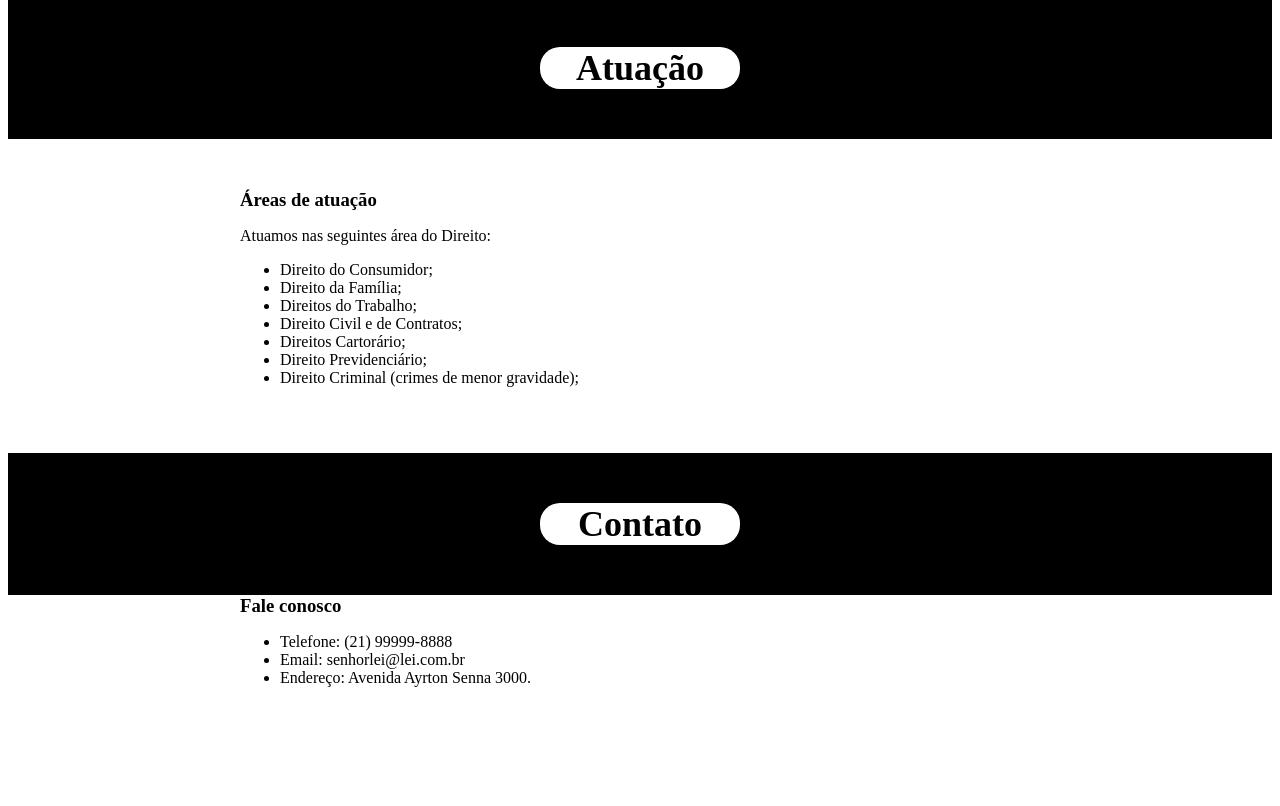
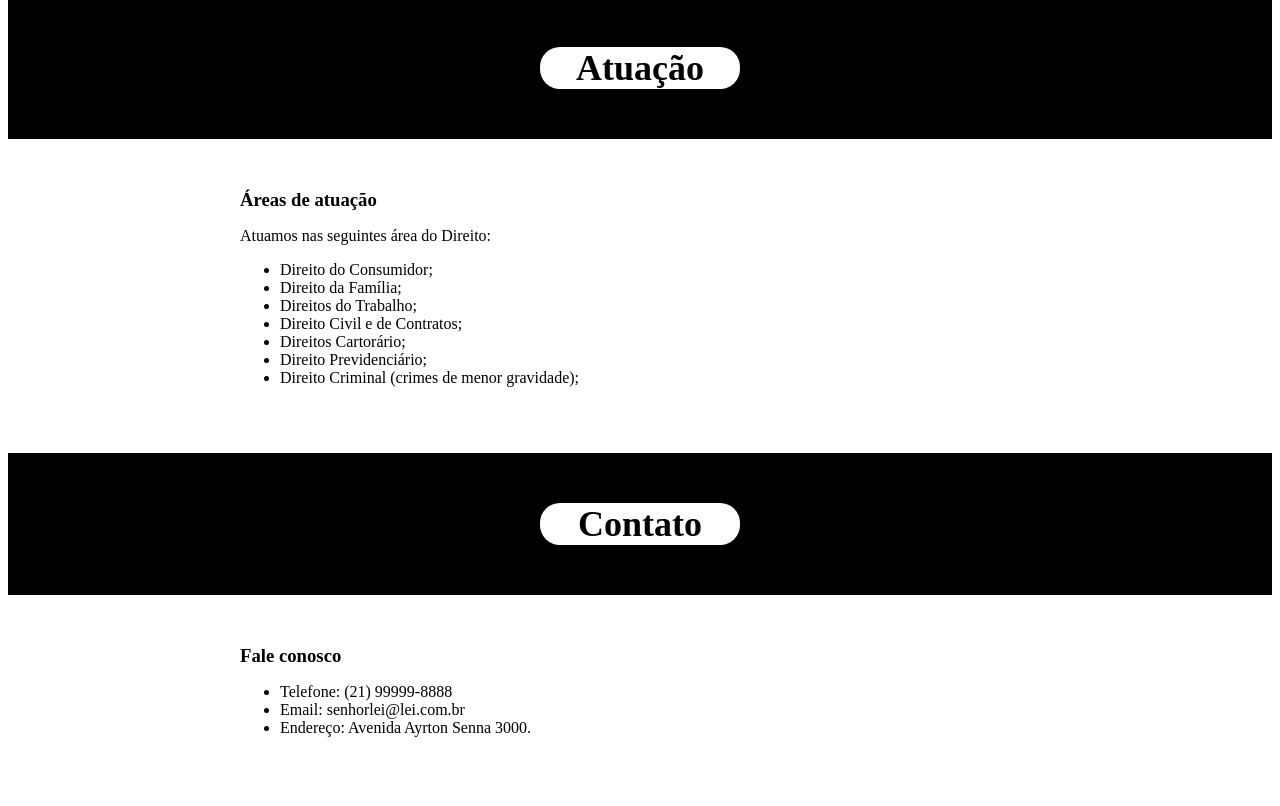
Before and after one commit to Lilianvieiramoura/Senhor-Lei, a plain HTML site: page index.html in a window 1280 px wide. Shown: the part 1007-1813 px from the top of the page. Before the commit the page ends 1710 px from the top, so only its background shows below. Drawn offline with Linux system fonts and the light colour scheme.

Commit message:
adiciona classe

```diff
--- a/index.html
+++ b/index.html
@@ -56,7 +56,7 @@
     </div>
   </div>
 
-  <div class="secao-largura-limitada sec">
+  <div class="secao-largura-limitada secao-conteudo">
     <h3>Fale conosco</h3>
     <ul>
       <li>Telefone: (21) 99999-8888</li>
```
